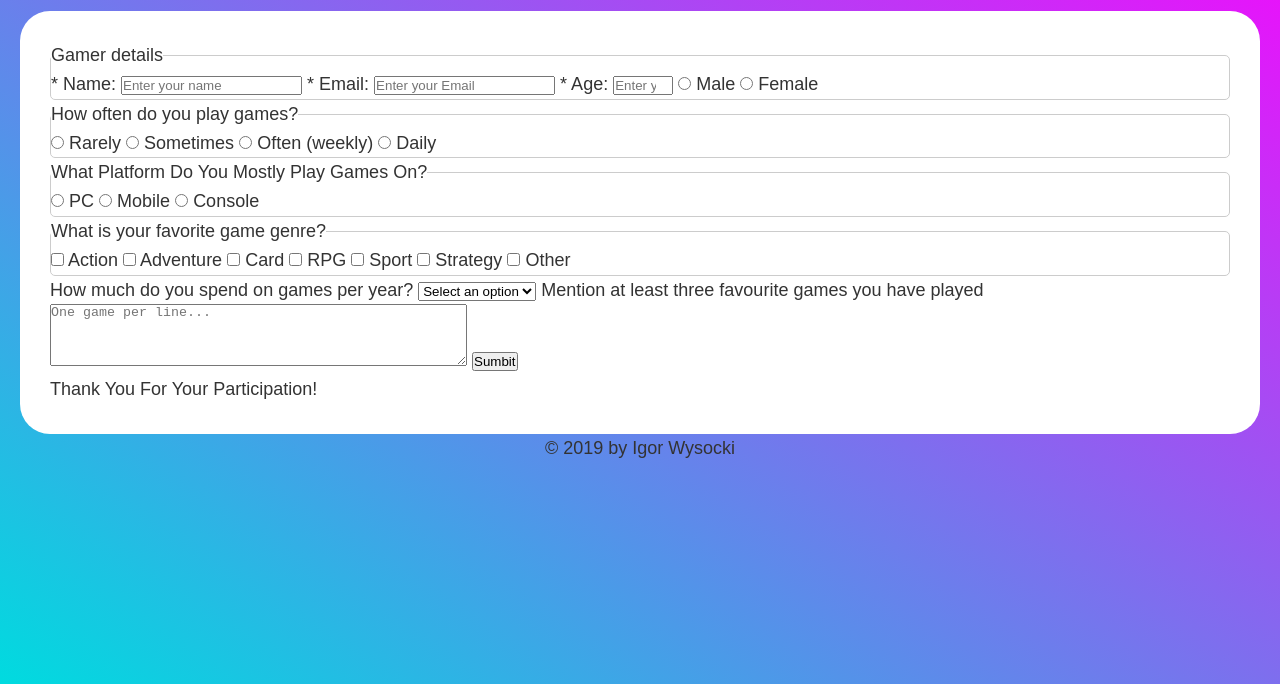
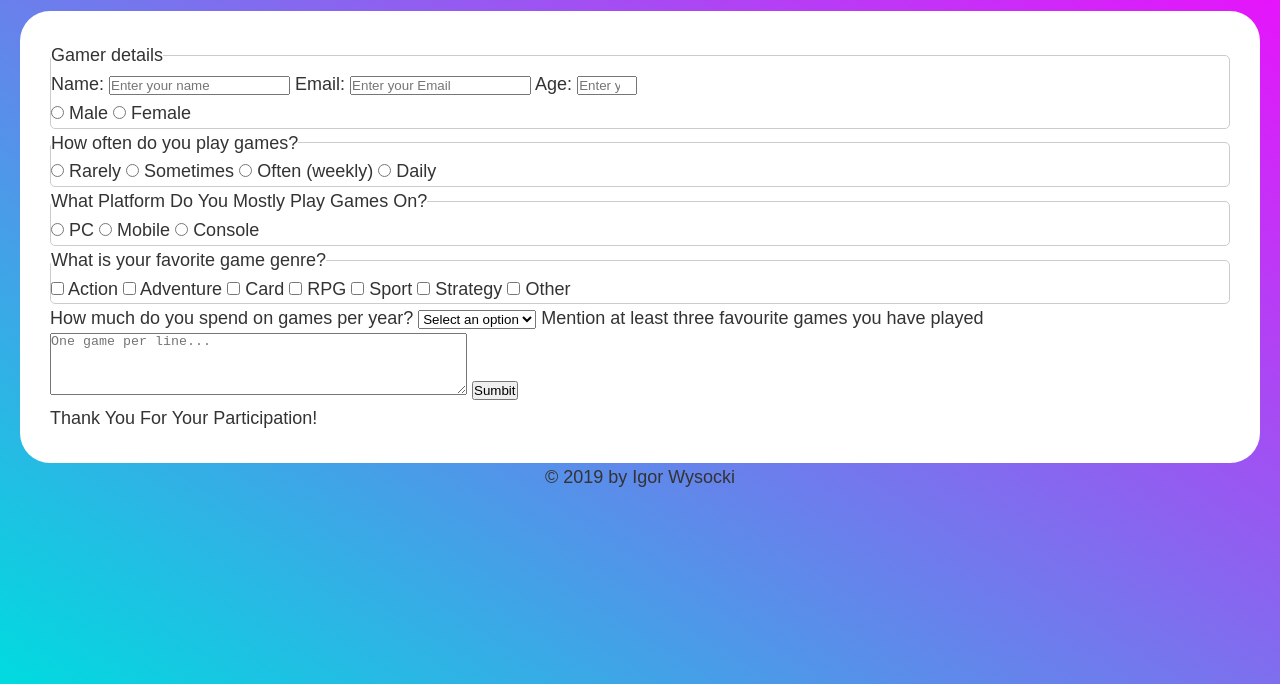
Before and after one commit to narghar/FCC-Projects, a website: page SurveyForm/index.html in a window 1280 px wide. Shown: the part 136-820 px from the top of the page. Drawn offline with Linux system fonts and the light colour scheme.

Commit message:
add flexbox and grid wrappers

```diff
--- a/SurveyForm/index.html
+++ b/SurveyForm/index.html
@@ -16,7 +16,10 @@
       <form action="#" method="GET" id="survey-form">
         <fieldset>
             <legend>Gamer details</legend>
-          <label for="name" id="name-label">* Name:</label>
+          <div class="flex-wrapper">
+
+
+              <label for="name" id="name-label">Name:</label>
               <input
                 type="text"
                 name="name"
@@ -24,7 +27,8 @@
                 required
                 placeholder="Enter your name"
               />
-          <label for="email" id="email-label">* Email:</label>
+
+              <label for="email" id="email-label">Email:</label>
               <input
                 type="email"
                 name="email"
@@ -32,7 +36,8 @@
                 required
                 placeholder="Enter your Email"
               />
-          <label for="age" id="number-label">* Age:</label>
+
+              <label for="age" id="number-label">Age:</label>
               <input
                 type="number"
                 name="age"
@@ -42,15 +47,18 @@
                 placeholder="Enter your age"
                 required
               />
-
+            </div>
               <input type="radio" name="sex" id="male" value="male" />
               <label for="male">Male</label>
               <input type="radio" name="sex" id="female" value="female" />
               <label for="female">Female</label>
+
+
         </fieldset>
 
         <fieldset>
             <legend>How often do you play games?</legend>
+            <div class="grid-wrapper">
                 <input type="radio" name="playing" id="rare" value="rare" required/>
                 <label for="rare">Rarely</label>
                 <input type="radio" name="playing" id="some" value="some" />
@@ -59,18 +67,23 @@
                 <label for="often">Often (weekly)</label>
                 <input type="radio" name="playing" id="daily" value="daily" />
                 <label for="daily">Daily</label>
+              </div>
         </fieldset>
         <fieldset>
             <legend>What Platform Do You Mostly Play Games On?</legend>
+
+            <div class="grid-wrapper">
               <input type="radio" name="platform" id="pc" value="pc" required/>
               <label for="pc">PC</label>
               <input type="radio" name="platform" id="mobile" value="mobile" />
               <label for="mobile">Mobile</label>
               <input type="radio" name="platform" id="console" value="console" />
               <label for="console">Console</label>
+              </div>
         </fieldset>
         <fieldset>
             <legend>What is your favorite game genre?</legend>
+            <div class="grid-wrapper">
                 <input type="checkbox" name="action" id="action" value="true" required />
                 <label for="action">Action</label>
                 <input type="checkbox" name="adventure" id="adventure" value="true" />
@@ -85,8 +98,9 @@
                 <label for="strategy">Strategy</label>
                 <input type="checkbox" name="other" id="other" value="true" />
                 <label for="other">Other</label>
+              </div>
         </fieldset>
-
+        <div class="flex-wrapper-column">
           <label for="dropdown">How much do you spend on games per year?</label>
         <select id="dropdown" name="dropdown">
           <option disabled selected>Select an option</option>
@@ -99,6 +113,8 @@
         <textarea id="games" name="games" rows="4" cols="50" placeholder="One game per line..."></textarea>
         <button type="submit" id="submit">Sumbit</button>
         <p>Thank You For Your Participation!</p>
+        </div>
+
       </form>
     </main>
     <footer>&copy 2019 by Igor Wysocki</footer>
```
Lines whose indentation alone changed are shown as unchanged.
